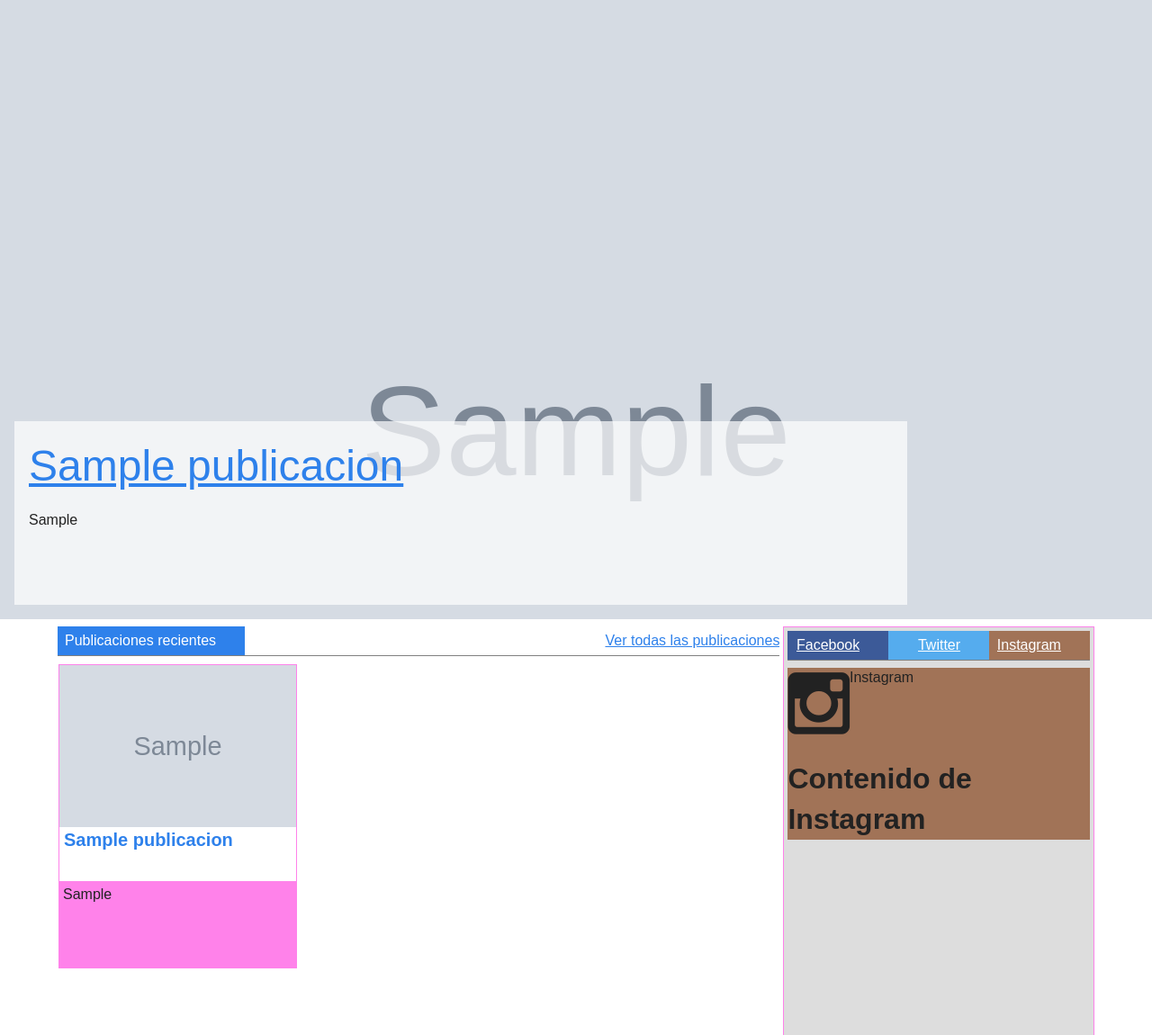
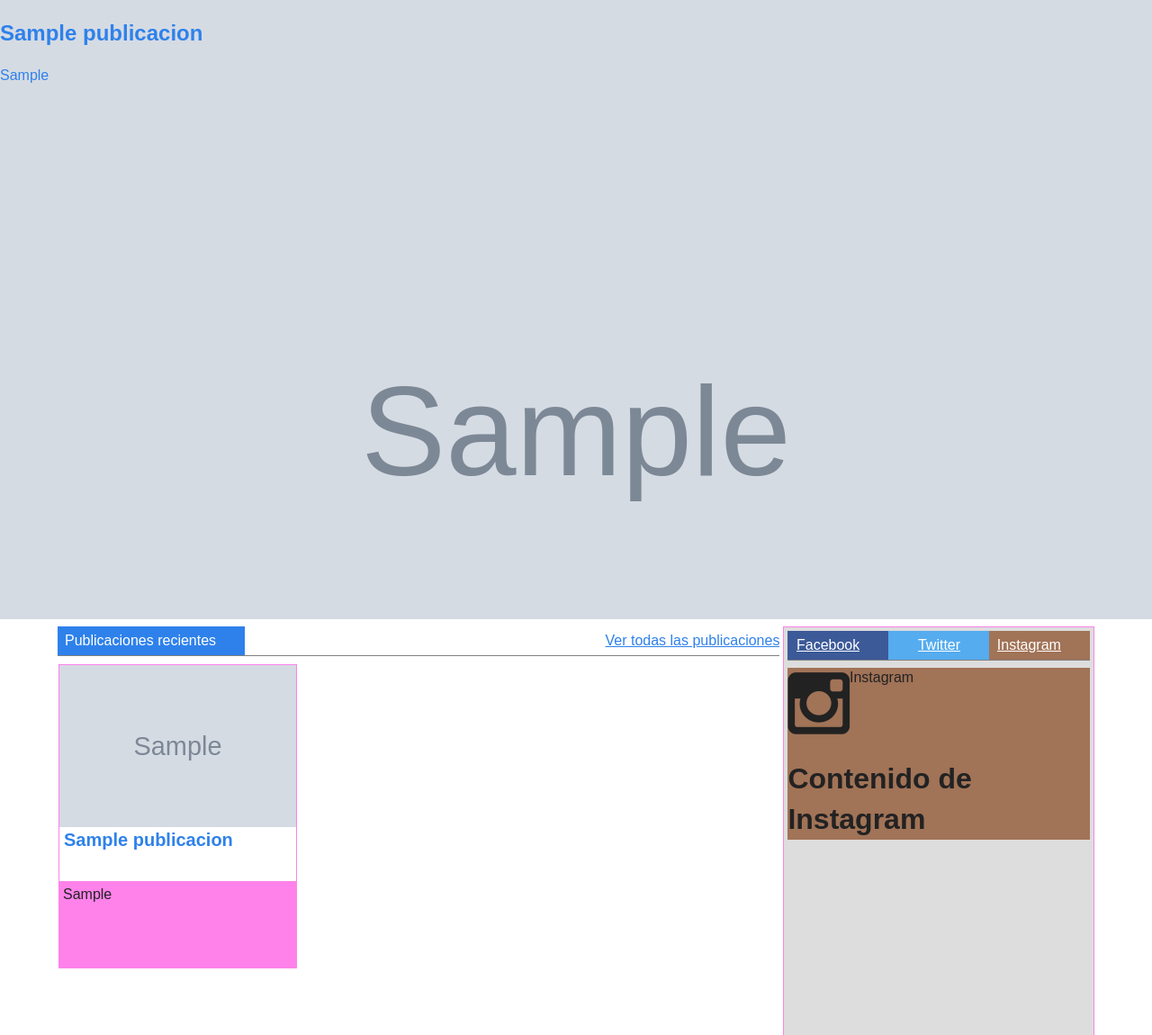
Before and after one commit to patlanio/popfm, a Django app: page / in a window 1280 px wide. Shown: the part 112-1262 px from the top of the page at 90% size. Run offline with Django 3.2, Linux system fonts and the light colour scheme; tables that the repository leaves empty hold one stand-in row (values such as "Sample post"); grey boxes marked "Sample" are stand-in pictures; parts of the project's set-up code (start-up, migrations or seed data) failed here and were passed over.

Commit message:
Ajustes menores en el template de pagina principal

```diff
--- a/apps/general/templates/general/pagina_principal.html
+++ b/apps/general/templates/general/pagina_principal.html
@@ -5,27 +5,31 @@
 <body>
 	{% block portadas %}
 		<section id="portadas" class="portadas contenido-principal">
-			<div class="controles-portada">
+			<div class="control-portada control-izq">
 				<i class="flecha flecha-izquierda fa fa-arrow-left"></i>
+			</div>
+			<div class="control-portada control-der">
 				<i class="flecha flecha-derecha fa fa-arrow-right"></i>
 			</div>
-			<div class="slider" data-slides="" u="slides">
+			<div class="slider">
 				{% if publicaciones_en_portada %}
 					{% spaceless %}
 					{% for portada in publicaciones_en_portada %}
-							<article class="portada slide" style="background-image: url({{MEDIA_URL}}{{portada.imagen}});">
-								<div class="contenido-portada">
-									<a class="titulo-portada" href="{% url 'publicaciones:publicacion' portada.tipo_publicacion portada.titulo %}">{{portada.titulo}}</a>
-									<p class="descripcion-portada">{{portada.parrafo_principal}}</p>
-								</div>
-							</article>
+							<a href="{% url 'publicaciones:publicacion' portada.tipo_publicacion portada.titulo %}">
+								<article class="portada slide" style="background-image: url({{MEDIA_URL}}{{portada.imagen}});">
+									<div class="info">
+										<h2 class="titulo">{{portada.titulo}}</h2>
+										<p class="descripcion">{{portada.parrafo_principal}}</p>
+									</div>
+								</article>
+							</a>
 					{% endfor %}
 					{% endspaceless %}
 				{% else %}
 					<article class="portada slide" style="background-image: url({{STATIC_URL}}img/popfm.jpg);">
-						<div class="contenido-portada">
-							<a class="titulo-portada" href="#">No hay publicaciones</a>
-							<p class="descripcion-portada">en portada</p>
+						<div class="info">
+							<h2 class="titulo">No hay publicaciones</h2>
+							<p class="descripcion">en portada</p>
 						</div>
 					</article>
 				{% endif %}
@@ -53,10 +57,9 @@
 				{% endfor %}
 				{% endspaceless %}
 			{% else %}
-				<h2>No hay publicaciones que mostrar!</h2>
+				<h2>No hay publicaciones que mostrar</h2>
 			{% endif %}
 		</section>
 	{% endblock contenido_central %}
-	{% block contenido_social_extra %}{% endblock contenido_social_extra %}
 </body>
 </html>
```
